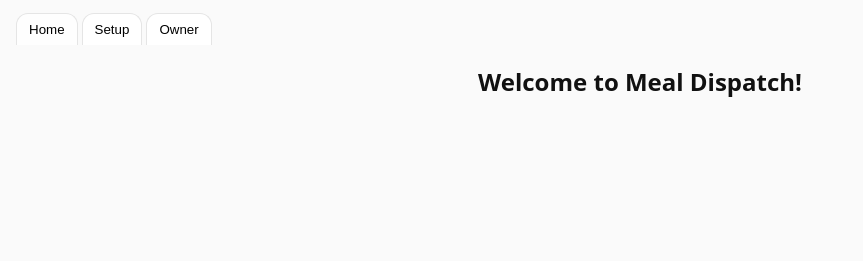
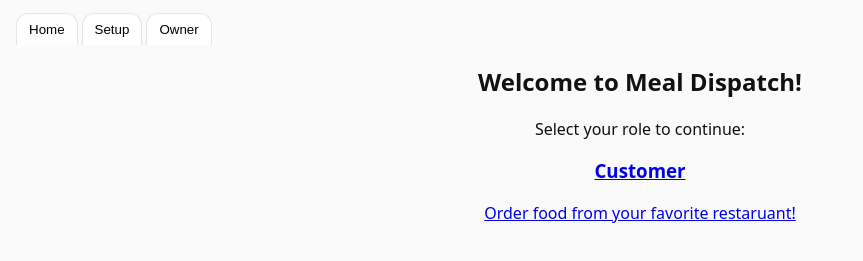
Before and after one commit to ryanmart25/Blockhain-doordash, a plain HTML site: page ui/index.html in a window 1280 px wide. Shown: the part 111-372 px from the top of the page, without its empty margins (0-863 px from the left). Drawn offline with Linux system fonts and the light colour scheme.

Commit message:
added first link to customer page

```diff
--- a/ui/index.html
+++ b/ui/index.html
@@ -37,6 +37,14 @@
       <div id="home" class="tab-content active">
         <div class="section" style="text-align: center">
           <h2>Welcome to Meal Dispatch!</h2>
+          <p>Select your role to continue:</p>
+
+          <div id="role-selection">
+            <a href="customer.html" clas="role-card">
+              <h3>Customer</h3>
+              <p>Order food from your favorite restaruant!</p>
+            </a>
+          </div>
         </div>
       </div>
     </div>
```
